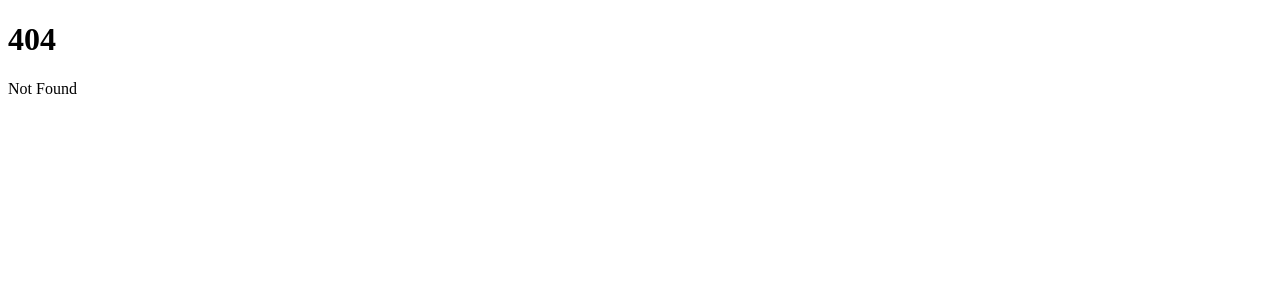
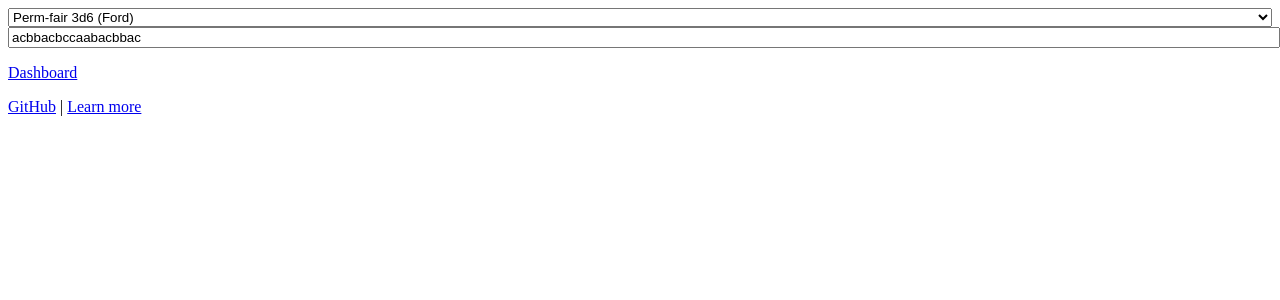
Before and after one commit to StevenClontz/explore-go-first, a SvelteKit app: page / in a window 1280 px wide. Before the commit this address had no page. Shown: the top 300 px of the page. Built offline with nearby package versions, Linux system fonts and the light colour scheme.

Commit message:
add new homepage

```diff
--- /dev/null
+++ b/src/routes/+page.svelte
@@ -0,0 +1,59 @@
+<script lang="ts">
+import { Dice } from "$lib/dice"
+import exampleDiceJson from "$lib/exampleDice.json?raw"
+import { page } from "$app/stores";
+interface exampleDiceI {
+    name: string
+    code: string
+}
+const exampleDice : exampleDiceI[] = JSON.parse(exampleDiceJson)
+let code:string = exampleDice[0].code
+if ($page.url.hash) {
+    code = $page.url.hash.slice(1)
+}
+let codeSelection:string|undefined
+let dice = new Dice(code)
+const updateCodeSelection = () => {
+    if (codeSelection) {
+        code = codeSelection
+    }
+}
+$: if (code) {
+    if (exampleDice.map(d=>d.code).includes(code)) {
+        codeSelection = code
+    } else {
+        codeSelection = undefined
+    }
+}
+</script>
+
+<svelte:head>
+    <title>Explore Go-First Dice</title>
+</svelte:head>
+
+<div>
+    <select style="width:100%" bind:value={codeSelection} on:change={updateCodeSelection}>
+        <option value={undefined}>
+            Custom die
+        </option>
+        {#each exampleDice as exampleDie}
+            <option value={exampleDie.code}>
+                {exampleDie.name}
+            </option>
+        {/each}
+    </select>
+</div>
+
+<div>
+    <input style="width:100%" bind:value={code}/>
+</div>
+
+
+<p>
+    <a href="/dashboard">Dashboard</a>
+</p>
+
+<p>
+    <a href="https://github.com/StevenClontz/explore-go-first">GitHub</a> |
+    <a href="http://gofirstdice.ericharshbarger.org">Learn more</a>
+</p>
```
